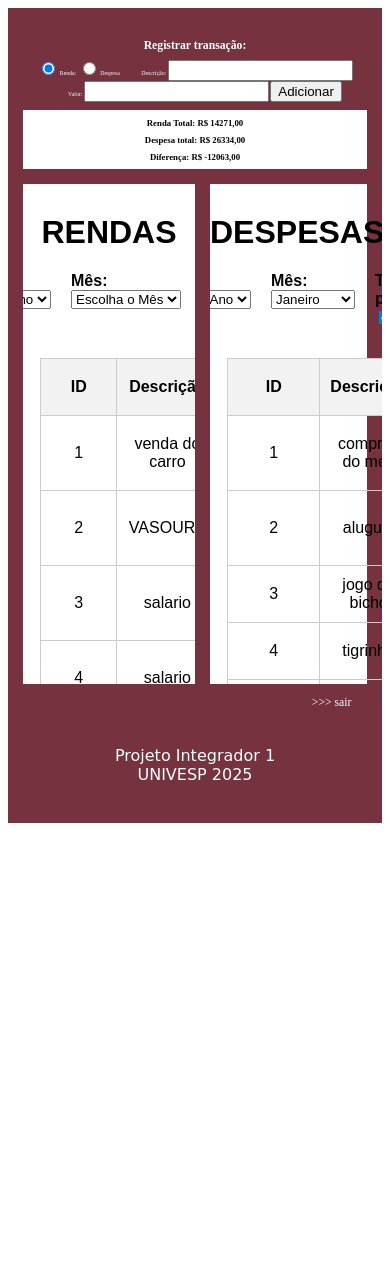
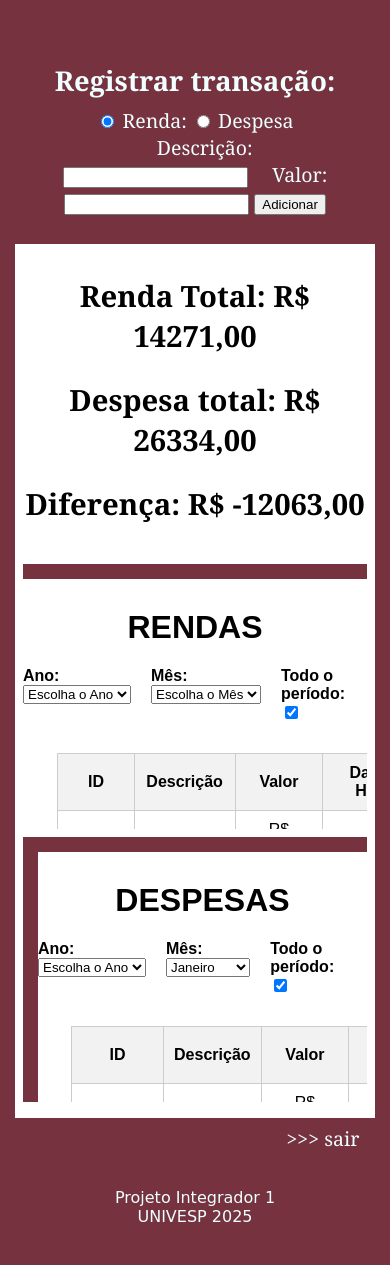
Before and after one commit to sanjinho/ProjetoIntegrador, a Flask app: page /principal in a window 390 px wide. Before the commit the page ends 823 px from the top, so only its background shows below. Run offline with Flask 3, Linux system fonts and the light colour scheme; a user stored in the database is signed in; data comes from the database, SQL or seed files in the repository; some libraries are stand-ins or nearby versions.

Commit message:
Update principal.html

```diff
--- a/templates/principal.html
+++ b/templates/principal.html
@@ -5,53 +5,176 @@
     <meta name="viewport" content="width=device-width, initial-scale=1.0">
     <title>Principal</title>
     <style>
-    body{border:15px solid #76323f}
-    .add{text-align:center;padding:2vw;font-size:1.5vw;background-color: #76323f;color:azure;}
-    .add label{display:inline-block;}
-    .t{display:inline-block;padding-left:20px;}
-    h1{font-size:3vw;}
-    .resumo{text-align: center; font-size:1.5vw;}
-    .tabelas{display:flex;}
-    .tabelas iframe{border-top:15px solid #76323f;}
-    #ifdespesas{border-left:15px solid #76323f;}
-    .logout{text-align: right;padding:2vw;background-color: #76323f;}
-    .logout a{color: azure; font-size: 3vw; text-decoration: none;padding-right: 2vw;}
-</style>
+        body {
+            border: 15px solid #76323f;
+            font-family: Georgia, 'Times New Roman', Times, serif;
+            margin: 0;
+            padding: 0;
+        }
 
+        /* Estilo do título principal */
+        h1 {
+            font-size: 3vw;
+            margin-bottom: 2vw;
+        }
+
+        .add {
+            text-align: center;
+            padding: 2vw;
+            font-size: 1.5vw;
+            background-color: #76323f;
+            color: azure;
+        }
+
+        .add label {
+            display: inline-block;
+        }
+
+        .t {
+            display: inline-block;
+            padding-left: 2vw;
+        }
+
+        .resumo {
+            text-align: center;
+            font-size: 1.5vw;
+            padding: 2vw;
+        }
+
+        .tabelas {
+            display: flex;
+            flex-wrap: wrap;
+            justify-content: space-between;
+            padding: 2vw;
+        }
+
+        .tabelas iframe {
+            border-top: 15px solid #76323f;
+            margin-bottom: 2vw;
+            width: 48%;
+            height: 400px;
+        }
+
+        #ifdespesas {
+            border-left: 15px solid #76323f;
+        }
+
+        .logout {
+            text-align: right;
+            padding: 2vw;
+            background-color: #76323f;
+        }
+
+        .logout a {
+            color: azure;
+            font-size: 2vw;
+            text-decoration: none;
+            padding-right: 2vw;
+        }
+
+        /* Media Queries para responsividade em telas menores */
+        @media (max-width: 768px) {
+            h1 {
+                font-size: 5vw;
+            }
+
+            .add {
+                font-size: 4vw;
+                padding: 5%;
+            }
+
+            .add label {
+                font-size: 4vw;
+            }
+
+            .t {
+                font-size: 4vw;
+                padding-left: 4vw;
+            }
+
+            .resumo {
+                font-size: 4vw;
+            }
+
+            .tabelas iframe {
+                width: 100%;
+                height: 300px;
+            }
+
+            .logout a {
+                font-size: 4vw;
+            }
+        }
+
+        @media (max-width: 480px) {
+            h1 {
+                font-size: 7vw;
+            }
+
+            .add {
+                font-size: 5vw;
+                padding: 8%;
+            }
+
+            .add label {
+                font-size: 5vw;
+            }
+
+            .t {
+                font-size: 5vw;
+                padding-left: 5vw;
+            }
+
+            .resumo {
+                font-size: 5vw;
+            }
+
+            .tabelas iframe {
+                width: 100%;
+                height: 250px;
+            }
+
+            .logout a {
+                font-size: 5vw;
+            }
+        }
     </style>
 </head>
 <body>
     <div class="add">
         <h1>Registrar transação:</h1>
         <form action="" method="post">
-
-        <input type='radio' id="tipo" name="tipo" value="renda" checked>
+            <input type="radio" id="tipo" name="tipo" value="renda" checked>
             <label for="tipo" class="p">Renda:</label>
-        <input type='radio' id="tipo" name="tipo" value="despesa">
+            <input type="radio" id="tipo" name="tipo" value="despesa">
             <label for="tipo" class="p">Despesa</label>
-
 
             <label for="descricao" class="t">Descrição:</label>
             <input type="text" id="descricao" name="descricao" required>
+
             <label for="valor" class="t">Valor:</label>
             <input type="number" id="valor" name="valor" step="0.001" required>
+
             <button type="submit">Adicionar</button>
         </form>
     </div>
+
     <div class="resumo">
         <h2>Renda Total: {{ total_rendas|formatar_valor }}</h2>
         <h2>Despesa total: {{ total_despesas|formatar_valor }}</h2>
-<h2>Diferença: {{total|formatar_valor}}</h2>
-
+        <h2>Diferença: {{ total|formatar_valor }}</h2>
     </div>
 
     <div class="tabelas">
-        <iframe src="{{ url_for('rendas')}}" id="ifrendas"  frameborder="0" style="width: 50%; height: 500px;"></iframe>
-        <iframe src="{{ url_for('despesas') }}" id="ifdespesas" frameborder="0" style="width: 50%; height: 500px;"></iframe>
+        <iframe src="{{ url_for('rendas') }}" id="ifrendas" frameborder="0"></iframe>
+        <iframe src="{{ url_for('despesas') }}" id="ifdespesas" frameborder="0"></iframe>
     </div>
+
     <div class="logout">
-    <a href="{{url_for('logout')}}">>>> sair</a>
-    <p style="padding-top:20px;font-family: cursive;text-align: center;color:azure;">Projeto Integrador 1<br>UNIVESP 2025</p>
+        <a href="{{ url_for('logout') }}">>>> sair</a>
+        <p style="padding-top:20px;font-family: cursive;text-align: center;color:azure;">
+            Projeto Integrador 1<br>UNIVESP 2025
+        </p>
     </div>
 </body>
 </html>
```
Lines whose indentation alone changed are shown as unchanged.
